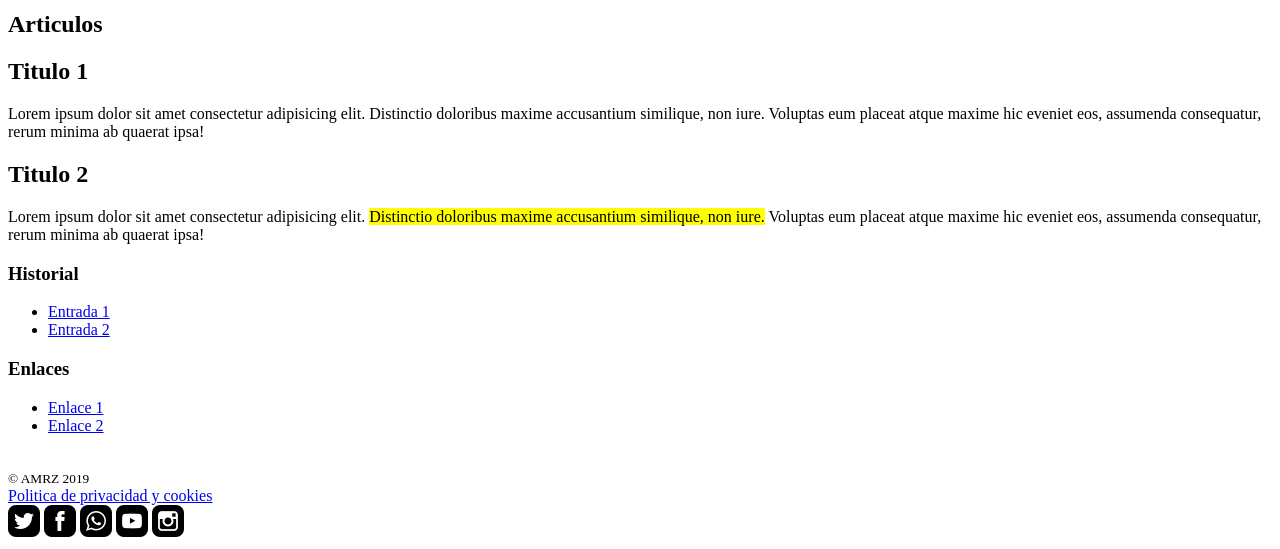
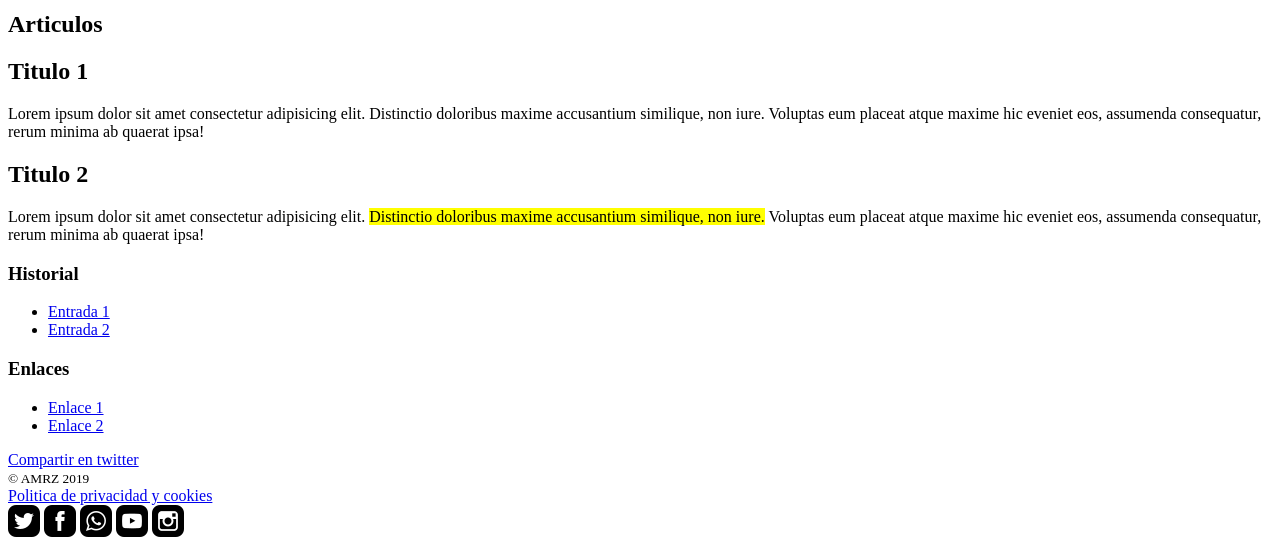
Before and after one commit to Ruiz19746/Proyecto-HTML, a plain HTML site: page index.html in a window 1280 px wide. Shown: the part 1648-2197 px from the top of the page. Drawn offline with Linux system fonts and the light colour scheme.

Commit message:
prueba compartir twitter

```diff
--- a/index.html
+++ b/index.html
@@ -102,6 +102,20 @@
         <!-- Your share button code -->
         <div class="fb-share-button" data-href="https://ruiz19746.github.io/Proyecto-HTML/" data-layout="button_count">
         </div>
+        <a href=”https://twitter.com/share” class=”twitter-share-button” data-url='https://ruiz19746.github.io/Proyecto-HTML/' data-via='Tictac_si' data-lang='es'>Compartir
+en twitter</a>
+        <script>
+            ! function(d, s, id) {
+                var
+                    js, fjs = d.getElementsByTagName(s)[0];
+                if (!d.getElementById(id)) {
+                    js = d.createElement(s);
+                    js.id = id;
+                    js.src = '//platform.twitter.com/widgets.js';
+                    fjs.parentNode.insertBefore(js, fjs);
+                }
+            }(document, 'script', 'twitter-wjs');
+        </script>
         <br>
         <small>© AMRZ 2019</small>
         <div>
```
